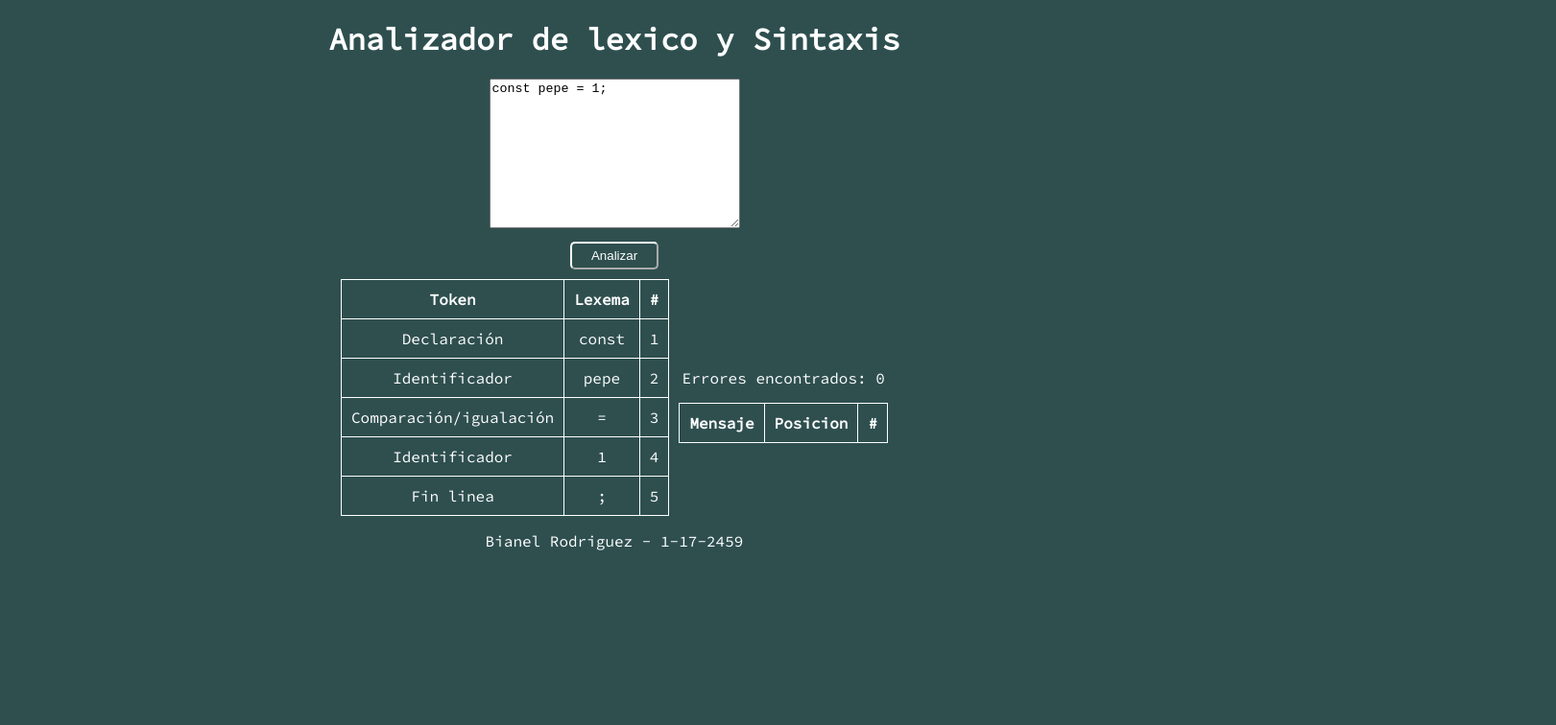
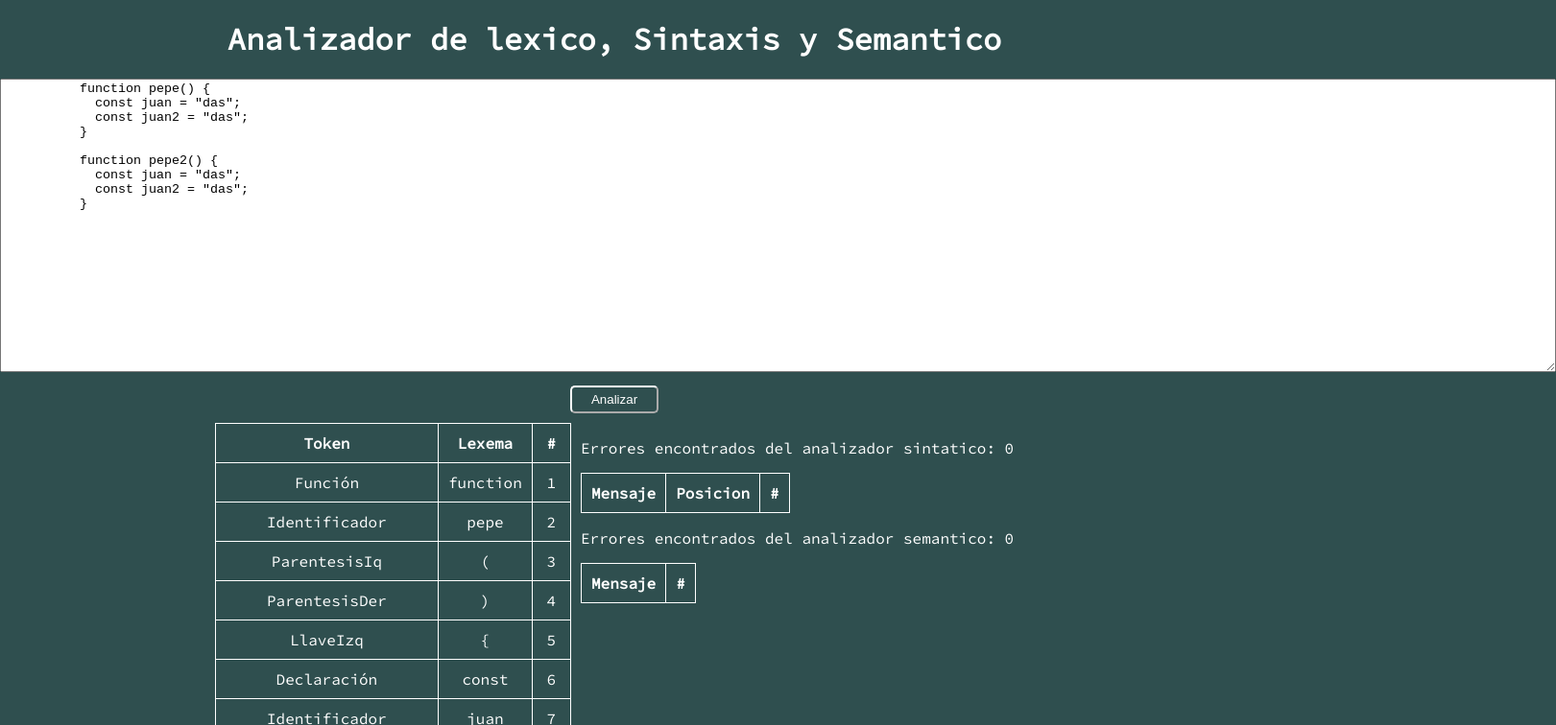
Before and after one commit to bianel11/semantic-analyzer, a plain HTML site: page index.html in a window 1280 px wide. Both pictures are taken after a click on the button "Analizar". Shown: the top 756 px of the page at 96% size, 1621 px wide, since content can reach past the window. Drawn offline with nearby package versions, Linux system fonts and the light colour scheme.

Commit message:
semantic analyzer

```diff
--- a/app.js
+++ b/app.js
@@ -5,7 +5,8 @@ let result = [];
 let errorList = [];
 const table = document.getElementById("table");
 const tableSyntax = document.getElementById("table-syntax");
-
+const tableSemantic = document.getElementById("table-semantic")
+;
 document.querySelector("#submmit").addEventListener("click", analize);
 
 function resetAll() {
@@ -29,6 +30,14 @@ function resetAll() {
                 </thead>
                 <tbody id="table-body">
                 </tbody>`;
+tableSemantic.innerHTML = `<thead class="animate__animated animate__fadeInUp">
+                <tr>
+                <th>Mensaje</th>
+                <th>#</th>
+                </tr>
+            </thead>
+            <tbody id="table-body">
+            </tbody>`;
 }
 
 // Lexical analyzer
@@ -68,6 +77,13 @@ function analize() {
         text: text,
         type: "Comparación/igualación",
       });
+    }
+    // Comprobamos si es una declaracion de funcion
+    else if(words.functions.includes(text)) {
+      result.push({
+        text,
+        type: "Función"
+      })
     }
 
     // Comprobamos si es una declaracion
@@ -112,7 +128,7 @@ function analize() {
               } else {
                 result.push({
                   text: sub,
-                  type: "Identificador",
+                  type: Array.from(sub).includes('"') ? "String" : "Identificador",
                 });
               }
             }
@@ -135,7 +151,6 @@ function analize() {
       }
     }
   }
-  console.log(result);
   // Recoremos el resultado y lo agregamos en la tabla
   result.forEach((word, i) => {
     const row = document.createElement("tr");
@@ -176,8 +191,8 @@ function parse(result) {
         break;
       case "Comparación/igualación":
         if (
-          !["Identificador", "Número"].includes(result[pos + 1]?.type) ||
-          !["Identificador", "Número"].includes(result[pos - 1]?.type)
+          !["Identificador", "Número", "String"].includes(result[pos + 1]?.type) ||
+          !["Identificador", "Número", "String"].includes(result[pos - 1]?.type)
         ) {
           errorList.push({
             message: "Se esperaba un identificador o un número",
@@ -185,13 +200,14 @@ function parse(result) {
           });
         }
         break;
-      case "Reservada":
-        if (result[pos + 1]?.type !== "ParentesisIq") {
+      case "Función":
+        if (result[pos + 1]?.type !== "Identificador") {
           errorList.push({
-            message: "Se esperaba un parentesis de apertura",
+            message: "Se esperaba un indentificador en la declaracion de la funcion",
             pos: pos + 1,
           });
         }
+        break;
       case "Fin linea":
         if (result[pos - 1]?.type === "Fin linea") {
           errorList.push({
@@ -243,4 +259,74 @@ function parse(result) {
       tableSyntax.appendChild(row);
     });
   }
+  scopeMapping(result)
 }
+// Scope mapping
+function scopeMapping(result) {
+  let scope = '';
+  result.map((element, pos) => {
+    if(!element.scope) {
+      element.scope = scope || 'GLOBAL';
+    }
+    if(element.type === "LlaveIzq"){
+      let saltos = 0;
+      scope = (Math.random() + 1).toString(36).substring(7);
+      element.scope = scope;
+      for (let index = pos + 1; index < result.length; index++) {
+        result[index].scope = scope;
+        if(result[index].type === "LlaveIzq") {
+          saltos++;
+        }
+
+        else if(result[index].type === "LlaveDer" && saltos > 0) {
+          saltos--;
+        }
+
+        else if(result[index].type === "LlaveDer" && saltos === 0) {
+          scope = "";
+          break;
+        }
+      }
+    }
+  })
+  semanticAnalizer(result)
+}
+
+// Semantic analizer
+function semanticAnalizer(result) {
+  const errorList = [];
+  console.log(result)
+  const items = {};
+  result.filter(x => x.type === 'Identificador').forEach(x => {
+    const scope = items[x.scope] || {};
+    if(scope[x.text]) {
+      errorList.push(
+        `Error ${x.text} está siendo redeclarada en el mismo scope`
+      );
+    }else {
+      items[x.scope] = {
+        ...items[x.scope],
+        [x.text]: x.text
+      }
+    }
+  });
+  document.getElementById('errorCountSemantic').innerText = errorList.length;
+  if(errorList.length) {
+    errorList.forEach((word, i) => {
+      const row = document.createElement("tr");
+      const msg = document.createElement("td");
+      const number = document.createElement("td");
+
+      msg.classList.add("animate__animated");
+      msg.classList.add("animate__fadeInUp");
+      number.classList.add("animate__animated");
+      number.classList.add("animate__fadeInUp");
+
+      msg.innerText = word;
+      number.innerText = i + 1;
+      row.appendChild(msg);
+      row.appendChild(number);
+      tableSemantic.appendChild(row);
+    });
+  }
+}
--- a/constants.js
+++ b/constants.js
@@ -9,6 +9,7 @@ const words = {
   comparations: ["<", ">", "=", "==", "===", "!=", "!==", ">=", "<="],
   operators: ["+", "-", "*", "/", "%", "++", "--"],
   declarations: ["var", "let", "const"],
+  functions: ["function"],
   reservedWords: [
     "if",
     "else",
@@ -20,7 +21,6 @@ const words = {
     "break",
     "continue",
     "default",
-    "function",
     "return",
     "try",
     "catch",
@@ -89,7 +89,6 @@ const words = {
     "escape",
     "unescape",
     "Object",
-    "Function",
     "Boolean",
     "Symbol",
     "Error",
@@ -146,7 +145,6 @@ const words = {
     "Array",
     "Date",
     "eval",
-    "function",
     "hasOwnProperty",
     "Infinity",
     "isFinite",
--- a/index.html
+++ b/index.html
@@ -4,7 +4,7 @@
     <meta charset="UTF-8" />
     <meta http-equiv="X-UA-Compatible" content="IE=edge" />
     <meta name="viewport" content="width=device-width, initial-scale=1.0" />
-    <title>syntactic analyzer - Bianel</title>
+    <title>Semantic analyzer - Bianel</title>
     <link rel="stylesheet" href="main.css" />
     <link rel="preconnect" href="https://fonts.googleapis.com" />
     <link rel="preconnect" href="https://fonts.gstatic.com" crossorigin />
@@ -18,20 +18,30 @@
     />
   </head>
   <body class="animate__animated animate__bounceInUp">
-    <h1>Analizador de lexico y Sintaxis</h1>
+    <h1>Analizador de lexico, Sintaxis y Semantico</h1>
     <main>
       <div>
-        <textarea name="textbox" id="textbox" cols="30" rows="10">
-const pepe = 1;</textarea
+        <textarea name="textbox" id="textbox" cols="200" rows="20" placeholder="Código">
+          function pepe() {
+            const juan = "das";
+            const juan2 = "das";
+          }
+
+          function pepe2() {
+            const juan = "das";
+            const juan2 = "das";
+          }
+          </textarea
         >
         <br />
         <button id="submmit">Analizar</button>
-        <div class="flex mt-10">
-
+        <div class="flex justify-center mt-10">
           <table id="table"></table>
           <div style="margin-left: 10px;">
-            <p>Errores encontrados: <span id="errorCount"></span></p>
+            <p>Errores encontrados del analizador sintatico: <span id="errorCount"></span></p>
             <table id="table-syntax"></table>
+            <p>Errores encontrados del analizador semantico: <span id="errorCountSemantic"></span></p>
+            <table id="table-semantic"></table>
           </div>
         </div>
         <p class="about">Bianel Rodriguez - 1-17-2459</p>
--- a/main.css
+++ b/main.css
@@ -47,8 +47,14 @@ table {
 .mt-10 {
   margin-top: 10px;
 }
+.items-center {
+  align-items: center;
+}
+
+.justify-center {
+  justify-content: center;
+}
+
 .flex {
   display: flex;
-  align-items: center;
-  justify-content: center;
 }
```
